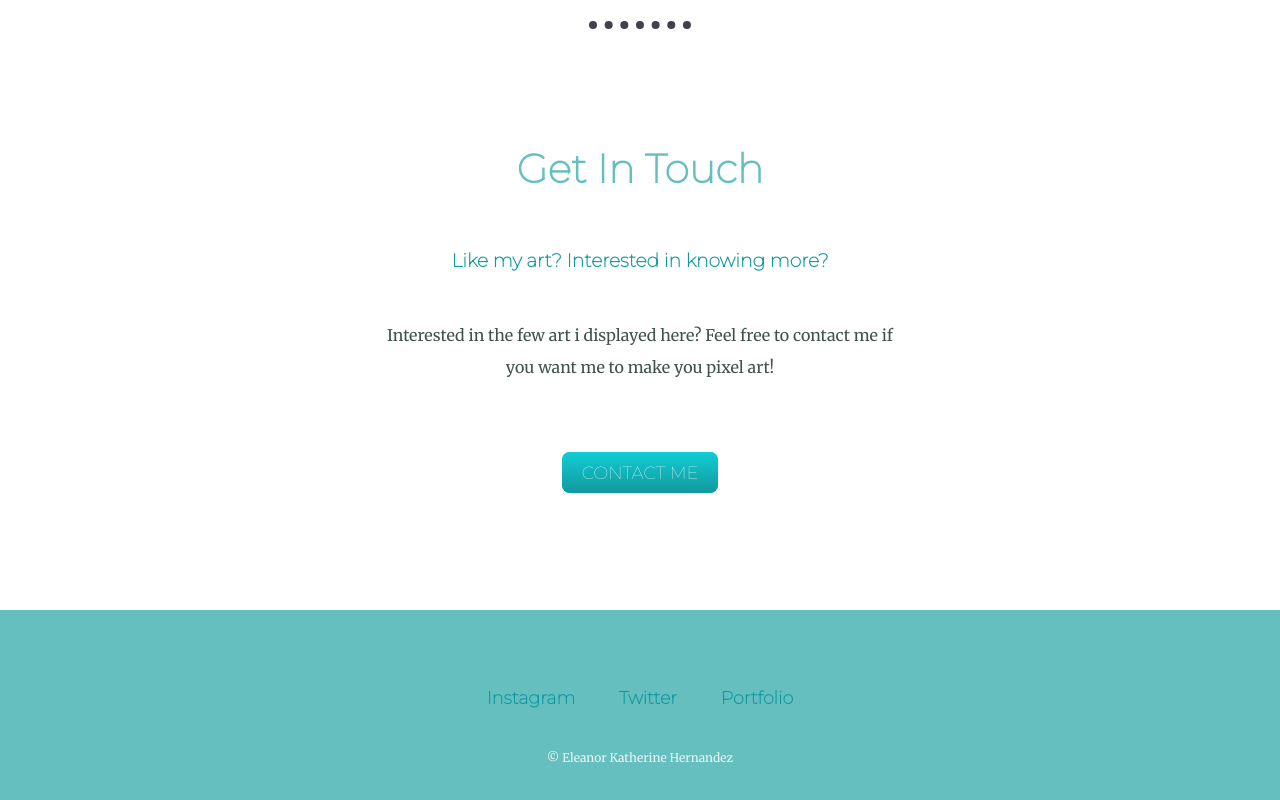
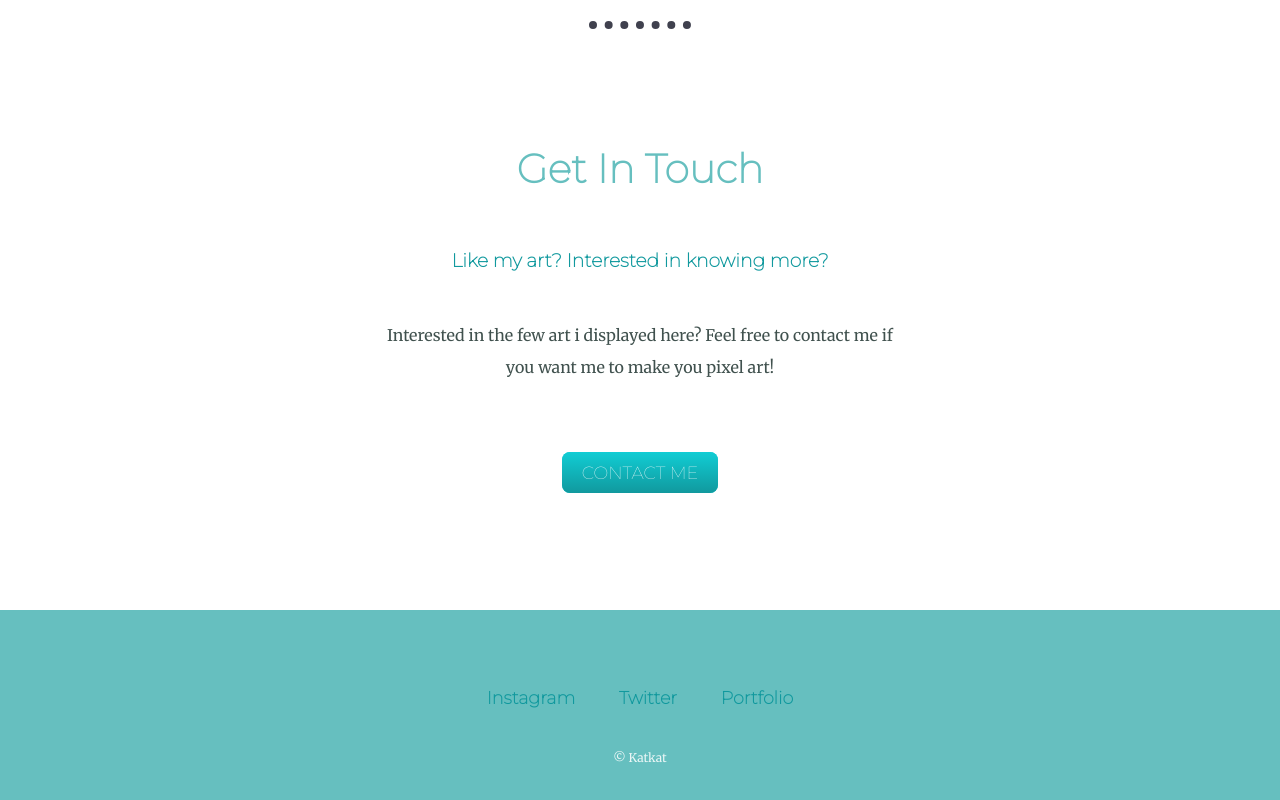
Before and after one commit to PotatEngineer/CVN, a plain HTML site: page index.html in a window 1280 px wide. Shown: the part 2030-2830 px from the top of the page. Drawn offline with Linux system fonts and the light colour scheme.

Commit message:
Update index.html

```diff
--- a/index.html
+++ b/index.html
@@ -55,7 +55,7 @@
     <a class="business" href="https://www.instagram.com/sharkteto/"><strong>Instagram</strong></a>
     <a class="twitter" href="https://twitter.com/P0tat0Artist"><strong>Twitter</strong></a>
     <a class="website" href="portfolio.html"><strong>Portfolio</strong></a>
-    <p class="bottom-container-text">© Eleanor Katherine Hernandez</p>
+    <p class="bottom-container-text">© Katkat</p>
   </div>
 
 
```
